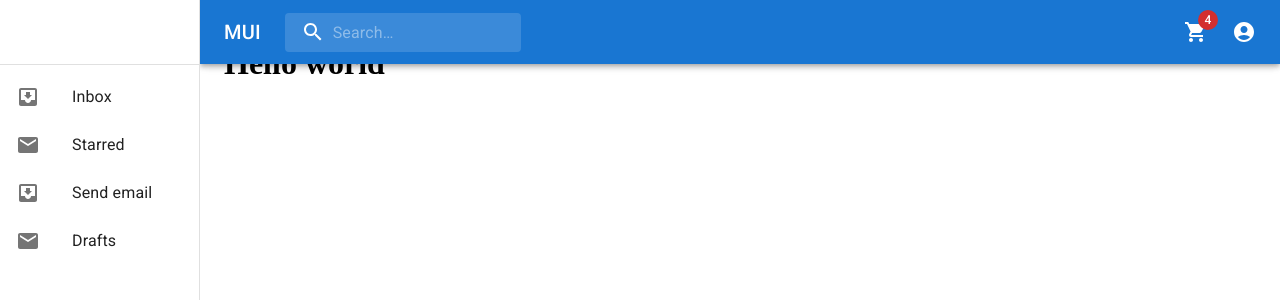
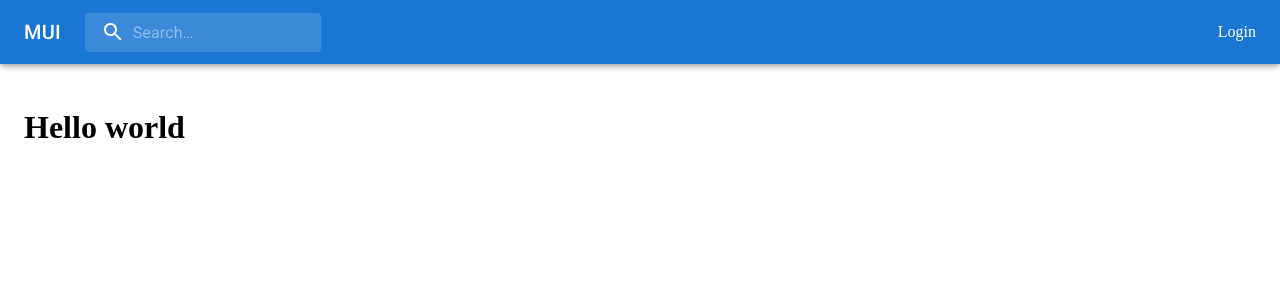
Before and after one commit to nawasan111/final-exam, a Next.js app: page / in a window 1280 px wide. Shown: the top 300 px of the page. Built offline with nearby package versions, Linux system fonts and the light colour scheme.

Commit message:
remove sidebar; create context to check login and keep user info;

```diff
--- a/src/components/Navbar.js
+++ b/src/components/Navbar.js
@@ -1,4 +1,5 @@
 import * as React from "react";
+import { useContext } from "react";
 import { styled, alpha } from "@mui/material/styles";
 import AppBar from "@mui/material/AppBar";
 import Box from "@mui/material/Box";
@@ -13,19 +14,16 @@ import MenuIcon from "@mui/icons-material/Menu";
 import SearchIcon from "@mui/icons-material/Search";
 import AccountCircle from "@mui/icons-material/AccountCircle";
 import MailIcon from "@mui/icons-material/Mail";
-import NotificationsIcon from "@mui/icons-material/Notifications";
-import MoreIcon from "@mui/icons-material/MoreVert";
 import { Divider } from "@mui/material";
 import List from "@mui/material/List";
 import { ListItem } from "@mui/material";
 import { ListItemButton } from "@mui/material";
 import { ListItemIcon } from "@mui/material";
-import PropTypes from "prop-types";
-import CssBaseline from "@mui/material/CssBaseline";
-import Drawer from "@mui/material/Drawer";
 import InboxIcon from "@mui/icons-material/MoveToInbox";
 import ListItemText from "@mui/material/ListItemText";
 import ShoppingCart from "@mui/icons-material/ShoppingCart";
+import { UserContext } from "@/pages/_app";
+import Link from "next/link";
 
 const Search = styled("div")(({ theme }) => ({
   position: "relative",
@@ -73,7 +71,7 @@ const drawer = (
     <Divider />
     <List>
       {["Inbox", "Starred", "Send email", "Drafts"].map((text, index) => (
-        <ListItem key={text} disablePadding>
+        <ListItem key={index} disablePadding>
           <ListItemButton>
             <ListItemIcon>
               {index % 2 === 0 ? <InboxIcon /> : <MailIcon />}
@@ -88,7 +86,7 @@ const drawer = (
 );
 
 function Navbar(props) {
-  const drawerWidth = props.drawerWidth ?? 200;
+  const user = useContext(UserContext);
   const { window } = props;
   const [anchorEl, setAnchorEl] = React.useState(null);
   const [mobileMoreAnchorEl, setMobileMoreAnchorEl] = React.useState(null);
@@ -142,13 +140,18 @@ function Navbar(props) {
     </Menu>
   );
 
-  const MenuList = [
+  const MenuList = user?.value?.name
+    ? [
         {
           id: 0,
           label: "ตระกร้า",
-      link: '/cart',
+          link: "/cart",
           element: (
-        <IconButton size="large" aria-label="show 4 new mails" color="inherit">
+            <IconButton
+              size="large"
+              aria-label="show 4 new mails"
+              color="inherit"
+            >
               <Badge badgeContent={4} color="error">
                 <ShoppingCart />
               </Badge>
@@ -172,6 +175,14 @@ function Navbar(props) {
             </IconButton>
           ),
         },
+      ]
+    : [
+        {
+          id: 0,
+          lable: "Login",
+          element: "Login",
+          link: "/login",
+        },
       ];
 
   const mobileMenuId = "primary-search-account-menu-mobile";
@@ -191,36 +202,23 @@ function Navbar(props) {
       open={isMobileMenuOpen}
       onClose={handleMobileMenuClose}
     >
-      {MenuList.map((menu) => (
-        <>
+      {MenuList.map((menu, idx) => (
+        <span key={idx}>
+          <Link className="text-black no-underline" href={menu.link}>
             <MenuItem>
               {menu.element}
               <p>{menu.label}</p>
             </MenuItem>
-        </>
+          </Link>
+        </span>
       ))}
     </Menu>
   );
 
   return (
     <>
-      <AppBar
-        position="fixed"
-        sx={{
-          width: { md: `calc(100% - ${drawerWidth}px)` },
-          ml: { md: `${drawerWidth}px` },
-        }}
-      >
+      <AppBar position="fixed">
         <Toolbar>
-          <IconButton
-            size="large"
-            edge="start"
-            color="inherit"
-            aria-label="open drawer"
-            sx={{ mr: 2, display: { md: "none" } }}
-          >
-            <MenuIcon onClick={handleDrawerToggle} />
-          </IconButton>
           <Typography
             variant="h6"
             noWrap
@@ -240,7 +238,11 @@ function Navbar(props) {
           </Search>
           <Box sx={{ flexGrow: 1 }} />
           <Box sx={{ display: { xs: "none", md: "flex" } }}>
-            {MenuList.map((menu) => menu.element)}
+            {MenuList.map((menu, idx) => (
+              <Link className="text-white" key={idx} href={menu.link}>
+                <span>{menu.element}</span>
+              </Link>
+            ))}
           </Box>
           <Box sx={{ display: { xs: "flex", md: "none" } }}>
             <IconButton
@@ -251,56 +253,18 @@ function Navbar(props) {
               onClick={handleMobileMenuOpen}
               color="inherit"
             >
-              <MoreIcon />
+              <MenuIcon />
             </IconButton>
           </Box>
         </Toolbar>
       </AppBar>
       {renderMobileMenu}
       {renderMenu}
-      <Box
-        component="nav"
-        sx={{ width: { sm: drawerWidth }, flexShrink: { sm: 0 } }}
-        aria-label="mailbox folders"
-      >
-        {/* The implementation can be swapped with js to avoid SEO duplication of links. */}
-        <Drawer
-          container={container}
-          variant="temporary"
-          open={mobileOpen}
-          onClose={handleDrawerToggle}
-          ModalProps={{
-            keepMounted: true, // Better open performance on mobile.
-          }}
-          sx={{
-            display: { xs: "block", sm: "block", md: "none" },
-            "& .MuiDrawer-paper": {
-              boxSizing: "border-box",
-              width: drawerWidth,
-            },
-          }}
-        >
-          {drawer}
-        </Drawer>
-        <Drawer
-          variant="permanent"
-          sx={{
-            display: { xs: "none", md: "block" },
-            "& .MuiDrawer-paper": {
-              boxSizing: "border-box",
-              width: drawerWidth,
-            },
-          }}
-          open
-        >
-          {drawer}
-        </Drawer>
-      </Box>
     </>
   );
 }
 
-Navbar.PropTypes = {
-  window: PropTypes.func,
-};
+// Navbar.PropTypes = {
+//   window: PropTypes.func,
+// };
 export default Navbar;
--- a/src/components/layout/UserLayout.js
+++ b/src/components/layout/UserLayout.js
@@ -1,22 +1,22 @@
 import React from "react";
 import Navbar from "../Navbar";
 import { Box } from "@mui/material";
+import { Toolbar } from "@mui/material";
 
 export default function UserLayout({ children }) {
-  const drawerWidth = 200;
   return (
     <>
       <Box sx={{ display: "flex" }}>
-        <Navbar drawerWidth={drawerWidth} />
+        <Navbar />
         {/* <Sidebar /> */}
         <Box
           component="main"
           sx={{
             flexGrow: 1,
             p: 3,
-            width: { sm: `calc(100% - ${drawerWidth}px)` },
           }}
         >
+          <Toolbar />
           {children}
         </Box>
       </Box>
--- a/src/pages/_app.js
+++ b/src/pages/_app.js
@@ -1,18 +1,26 @@
-import Navbar from "@/components/Navbar";
 import "@/styles/globals.css";
 import "@fontsource/roboto/300.css";
 import "@fontsource/roboto/400.css";
 import "@fontsource/roboto/500.css";
 import "@fontsource/roboto/700.css";
+import { createContext, useState, useEffect } from "react";
 import UserLayout from "@/components/layout/UserLayout";
 // axios.defaults.baseURL = ""
 
+export const UserContext = createContext(null);
+
 export default function App({ Component, pageProps }) {
+  const [user, setUser] = useState({ name: "Nawasan" });
+  useEffect(() => {
+    setTimeout(() => {
+      setUser({ name: "" });
+    }, 3000);
+  });
   return (
-    <>
+    <UserContext.Provider value={{ value: user, set: setUser }}>
       <UserLayout>
         <Component {...pageProps} />
       </UserLayout>
-    </>
+    </UserContext.Provider>
   );
 }
--- a/src/pages/_document.js
+++ /dev/null
@@ -1,13 +0,0 @@
-import { Html, Head, Main, NextScript } from 'next/document'
-
-export default function Document() {
-  return (
-    <Html lang="en">
-      <Head />
-      <body>
-        <Main />
-        <NextScript />
-      </body>
-    </Html>
-  )
-}
--- /dev/null
+++ b/src/pages/_error.js
@@ -0,0 +1,5 @@
+import React from "react";
+
+export default function Error() {
+  return <div>Error</div>;
+}
--- a/src/pages/register.js
+++ b/src/pages/register.js
@@ -1,13 +1,16 @@
 import userCookie from "@/components/lib/user";
 import { Box, TextField, Toolbar } from "@mui/material";
 import React from "react";
+import {useContext} from 'react'
+import { UserContext } from "./_app";
+
 
 export default function Login() {
-  let user = new userCookie();
-  if (user.isLogin())
+  const user = useContext(UserContext)
+  if (true)
     return (
       <div>
-        <h3>คุณเข้าสู่ระบบแล้ว</h3>
+        <h3>{user.value.name}</h3>
       </div>
     );
 
@@ -20,7 +23,6 @@ export default function Login() {
             "& .MuiTextField-root": { m: 1, width: "25ch" },
           }}
         >
-          <Toolbar />
           <TextField label="ชื่อ" type="text" />
         </Box>
       </main>
--- a/src/styles/globals.css
+++ b/src/styles/globals.css
@@ -7,3 +7,8 @@ body {
   padding: 0;
   box-sizing: border-box;
 }
+
+header a {
+  color: white;
+  text-decoration: none;
+}
```
Lines whose indentation alone changed are shown as unchanged.
